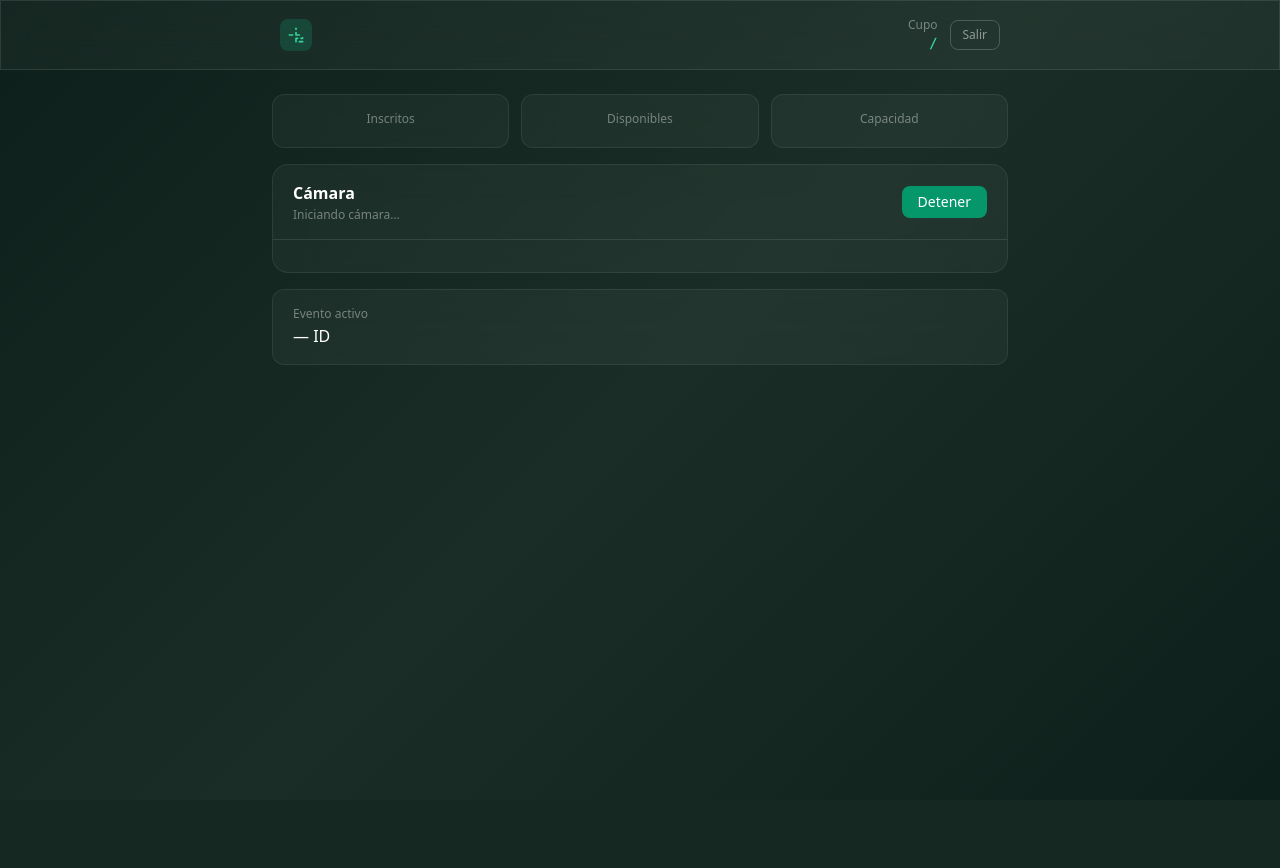
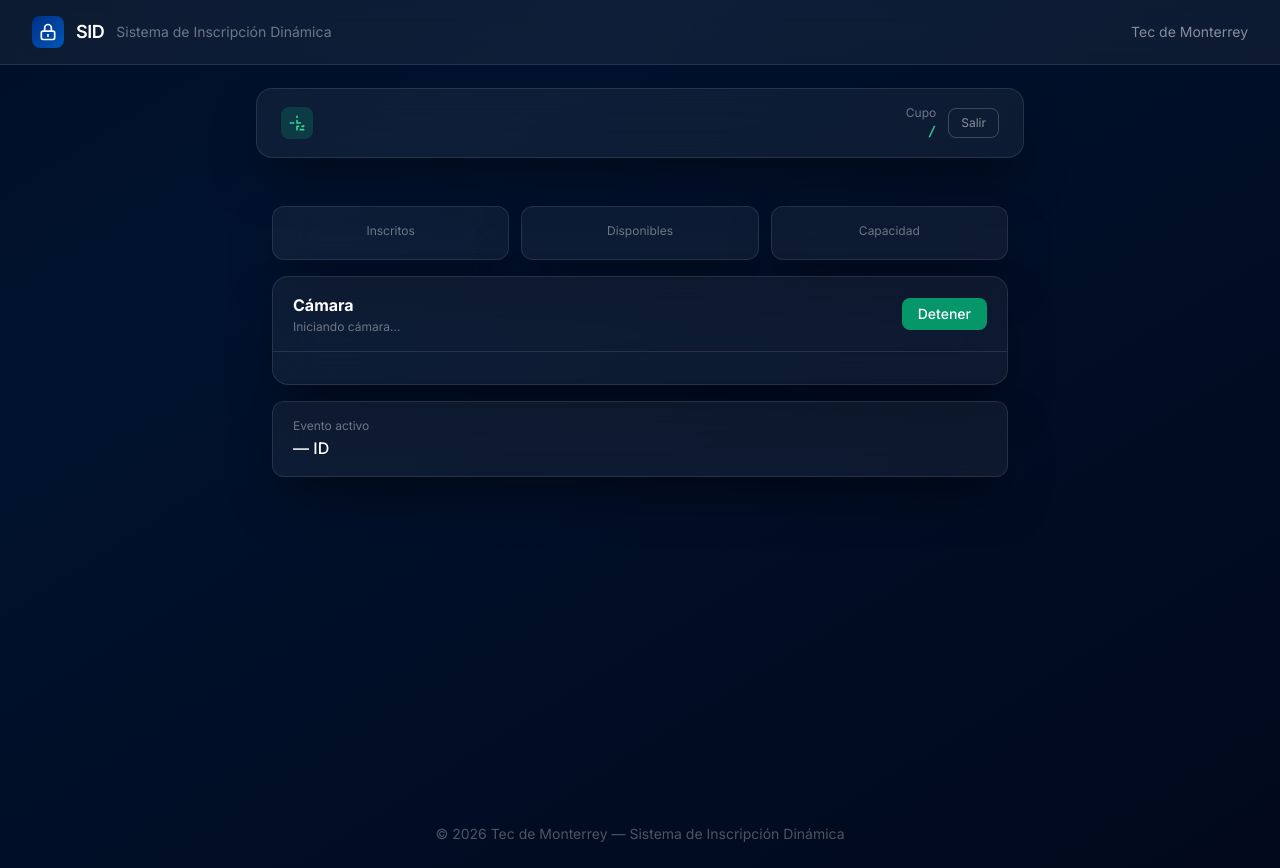
Before and after one commit to Mariocgaitan/Proyecto-Criptografia-Servicio-Social, a Python web app: template backend/app/templates/empresa/escaner.html in a window 1280 px wide. Before the commit the page ends 365 px from the top, so only its background shows below. Run offline with Jinja, Linux system fonts and the light colour scheme; the template is opened without the code that fills it, so the values that code supplies are empty; some libraries are stand-ins or nearby versions.

Commit message:
Homologación de ui

```diff
--- a/backend/app/templates/base.html
+++ b/backend/app/templates/base.html
@@ -15,18 +15,30 @@
                             blue:  '#003087',
                             light: '#0057B8',
                             gold:  '#C8A951',
+                            dark:  '#00122e',
                         }
                     },
                     fontFamily: {
                         sans: ['Inter', 'system-ui', 'sans-serif'],
                     },
                     animation: {
-                        'fade-in': 'fadeIn 0.4s ease-out',
-                        'slide-up': 'slideUp 0.4s ease-out',
+                        'fade-in': 'fadeIn 0.5s ease-out',
+                        'slide-up': 'slideUp 0.5s ease-out',
+                        'gradient-x': 'gradient-x 15s ease infinite',
                     },
                     keyframes: {
                         fadeIn: { '0%': { opacity: '0' }, '100%': { opacity: '1' } },
-                        slideUp: { '0%': { opacity: '0', transform: 'translateY(16px)' }, '100%': { opacity: '1', transform: 'translateY(0)' } },
+                        slideUp: { '0%': { opacity: '0', transform: 'translateY(20px)' }, '100%': { opacity: '1', transform: 'translateY(0)' } },
+                        'gradient-x': {
+                            '0%, 100%': {
+                                'background-size': '200% 200%',
+                                'background-position': 'left center'
+                            },
+                            '50%': {
+                                'background-size': '200% 200%',
+                                'background-position': 'right center'
+                            },
+                        },
                     }
                 }
             }
@@ -35,8 +47,31 @@
     <link rel="preconnect" href="https://fonts.googleapis.com">
     <link href="https://fonts.googleapis.com/css2?family=Inter:wght@300;400;500;600;700&display=swap" rel="stylesheet">
     {% block extra_head %}{% endblock %}
+    <style>
+        .glass-card {
+            background: rgba(255, 255, 255, 0.05);
+            backdrop-filter: blur(20px);
+            -webkit-backdrop-filter: blur(20px);
+            border: 1px solid rgba(255, 255, 255, 0.1);
+            box-shadow: 0 25px 50px -12px rgba(0, 0, 0, 0.5);
+        }
+
+        .glass-input {
+            background: rgba(255, 255, 255, 0.05);
+            border: 1px solid rgba(255, 255, 255, 0.15);
+            color: white;
+            transition: all 0.3s ease;
+        }
+
+        .glass-input:focus {
+            background: rgba(255, 255, 255, 0.1);
+            border-color: #0057B8;
+            outline: none;
+            box-shadow: 0 0 0 2px rgba(0, 87, 184, 0.3);
+        }
+    </style>
 </head>
-<body class="h-full bg-gradient-to-br from-slate-900 via-blue-950 to-slate-900 font-sans antialiased">
+<body class="h-full bg-gradient-to-br from-slate-950 via-tec-dark to-slate-950 bg-[length:400%_400%] animate-gradient-x font-sans antialiased">
 
     <!-- Header -->
     <header class="fixed top-0 left-0 right-0 z-50 bg-white/5 backdrop-blur-md border-b border-white/10">
--- a/backend/app/templates/empresa/escaner.html
+++ b/backend/app/templates/empresa/escaner.html
@@ -1,25 +1,11 @@
-<!DOCTYPE html>
-<html lang="es">
+{% extends "base.html" %}
 
-<head>
-    <meta charset="UTF-8">
-    <meta name="viewport" content="width=device-width, initial-scale=1.0">
-    <title>Escáner QR — {{ proyecto.nombre_proyecto }}</title>
-    <script src="https://cdn.tailwindcss.com"></script>
+{% block title %}Escáner QR — {{ proyecto.nombre_proyecto }}{% endblock %}
+
+{% block extra_head %}
     <!-- html5-qrcode: librería para escanear QR con cámara -->
     <script src="https://unpkg.com/html5-qrcode@2.3.8/html5-qrcode.min.js"></script>
     <style>
-        body {
-            background: linear-gradient(135deg, #0d1f1a 0%, #1a2e27 50%, #0d1f1a 100%);
-            min-height: 100vh;
-        }
-
-        .card {
-            background: rgba(255, 255, 255, 0.04);
-            backdrop-filter: blur(16px);
-            border: 1px solid rgba(255, 255, 255, 0.08);
-        }
-
         .result-ok {
             background: rgba(34, 197, 94, 0.12);
             border: 1px solid rgba(34, 197, 94, 0.35);
@@ -56,12 +42,13 @@
             display: none !important;
         }
     </style>
-</head>
+{% endblock %}
 
-<body class="text-white font-sans">
+{% block content %}
+<div class="animate-fade-in pb-10">
 
     <!-- Navbar -->
-    <nav class="card border-b border-white/10 sticky top-0 z-50">
+    <nav class="glass-card sticky top-16 z-40 lg:top-0 lg:mt-6 mt-4 mx-4 lg:mx-auto max-w-3xl rounded-2xl mb-6">
         <div class="max-w-3xl mx-auto px-6 py-4 flex items-center justify-between">
             <div class="flex items-center gap-3">
                 <div class="w-8 h-8 bg-emerald-500/20 rounded-lg flex items-center justify-center">
@@ -95,16 +82,16 @@
 
         <!-- Stats rápidas -->
         <div class="grid grid-cols-3 gap-3">
-            <div class="card rounded-xl p-4 text-center">
+            <div class="glass-card rounded-xl p-4 text-center">
                 <p class="text-white/40 text-xs mb-1">Inscritos</p>
                 <p id="stat-inscritos" class="text-2xl font-bold text-white">{{ proyecto.cupo_actual }}</p>
             </div>
-            <div class="card rounded-xl p-4 text-center">
+            <div class="glass-card rounded-xl p-4 text-center">
                 <p class="text-white/40 text-xs mb-1">Disponibles</p>
                 <p id="stat-disponibles" class="text-2xl font-bold text-emerald-400">{{ proyecto.cupos_disponibles }}
                 </p>
             </div>
-            <div class="card rounded-xl p-4 text-center">
+            <div class="glass-card rounded-xl p-4 text-center">
                 <p class="text-white/40 text-xs mb-1">Capacidad</p>
                 <p class="text-2xl font-bold text-white/60">{{ proyecto.capacidad_max }}</p>
             </div>
@@ -122,7 +109,7 @@
         </div>
 
         <!-- Escáner -->
-        <div class="card rounded-2xl overflow-hidden">
+        <div class="glass-card rounded-2xl overflow-hidden">
             <div class="px-5 py-4 border-b border-white/10 flex items-center justify-between">
                 <div>
                     <h2 class="text-white font-bold">Cámara</h2>
@@ -139,12 +126,15 @@
         </div>
 
         <!-- Info del evento -->
-        <div class="card rounded-xl px-5 py-4">
+        <div class="glass-card rounded-xl px-5 py-4">
             <p class="text-white/40 text-xs">Evento activo</p>
             <p class="text-white font-medium mt-0.5">{{ proyecto.evento }} — ID {{ proyecto.id_evento }}</p>
         </div>
     </div>
+</div>
+{% endblock %}
 
+{% block extra_scripts %}
     <script>
         const TOKEN = document.cookie.split(';').find(c => c.trim().startsWith('access_token='))?.split('=')[1];
         let scanning = true;
@@ -204,7 +194,7 @@
 
         function mostrarResultado(tipo, icon, nombre, mensaje) {
             const div = document.getElementById('resultado');
-            div.className = `card rounded-xl p-4 result-${tipo}`;
+            div.className = `glass-card rounded-xl p-4 result-${tipo}`;
             document.getElementById('result-icon').textContent = icon;
             document.getElementById('result-nombre').textContent = nombre;
             document.getElementById('result-msg').textContent = mensaje;
@@ -251,6 +241,4 @@
         // Iniciar al cargar
         window.addEventListener('load', startScanner);
     </script>
-</body>
-
-</html>
+{% endblock %}
```
Also changed, not shown: backend/app/templates/admin/dashboard.html (+20 -48 lines), backend/app/templates/admin/login.html (+13 -11 lines), backend/app/templates/empresa/login.html (+14 -12 lines).
